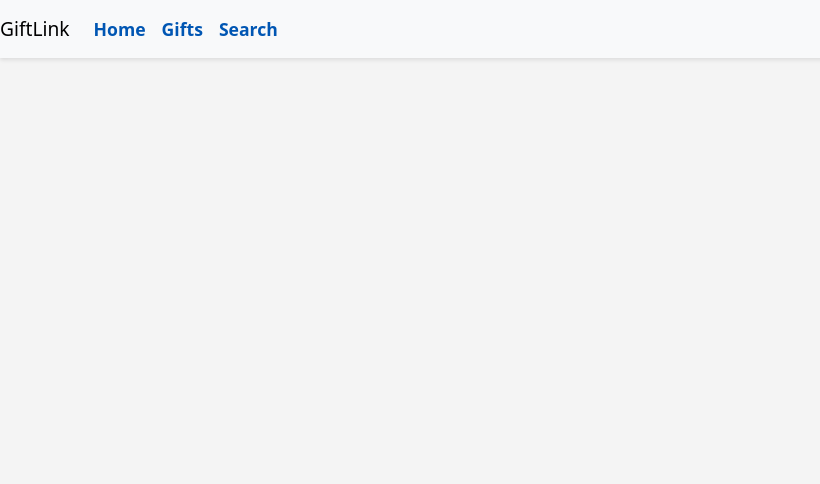
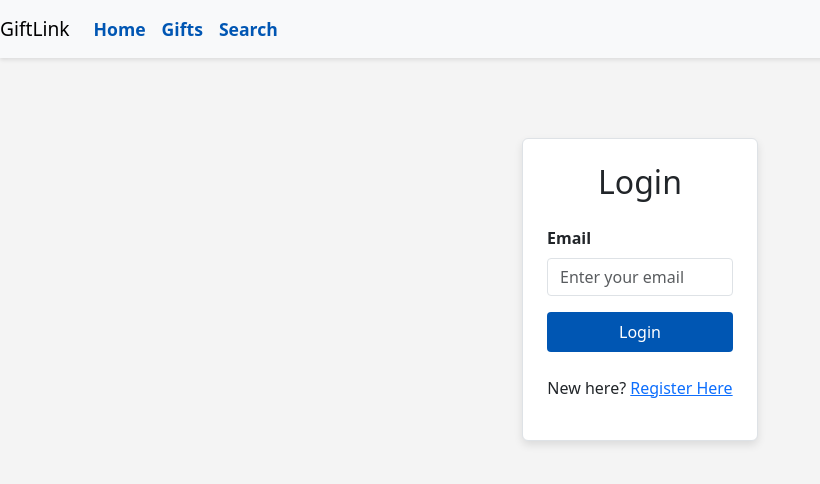
Before and after one commit to cbins13/fullstack-capstone-project, a React (Create React App) app in the folder giftlink-frontend/: page /app/login in a window 1280 px wide. Shown: the top 484 px of the page, without its empty margins (0-820 px from the left). Built offline with nearby package versions, Linux system fonts and the light colour scheme; no server answers.

Commit message:
Implement Create Register and Login Pages

```diff
--- a/giftlink-frontend/src/App.js
+++ b/giftlink-frontend/src/App.js
@@ -6,6 +6,8 @@
 import Navbar from './components/Navbar/Navbar';
 import DetailsPage from './components/DetailsPage/DetailsPage';
 import SearchPage from './components/SearchPage/SearchPage';
+import LoginPage from './components/LoginPage/LoginPage';
+import RegisterPage from './components/RegisterPage/RegisterPage'
 
 function App() {
 
@@ -18,6 +20,8 @@
                 <Route path="/app" element={<MainPage />} />
                 <Route path="/app/product/:productId" element={<DetailsPage />} />
                 <Route path="/app/search" element={<SearchPage/>}/>
+                <Route path="/app/login" element={<LoginPage/>}/>
+                <Route path="/app/register" element={<RegisterPage/>}/>
             </Routes>
         </>
     );
--- /dev/null
+++ b/giftlink-frontend/src/components/LoginPage/LoginPage.css
@@ -0,0 +1,44 @@
+.login-card {
+    background-color: #fff;
+    box-shadow: 0px 4px 8px rgba(0, 0, 0, 0.1);
+}
+
+.login-card .form-label {
+    font-weight: 600;
+}
+
+.login-card input {
+    border-radius: 0.25rem;
+}
+
+.login-card .btn {
+    padding: 0.5rem 1rem;
+    border-radius: 0.25rem;
+}
+
+.login-card .btn-primary {
+    background-color: #0056b3;
+    border: none;
+}
+
+.login-card .btn-secondary {
+    background-color: #dc3545;
+    border: none;
+}
+
+.login-card .text-primary {
+    color: #0056b3;
+}
+
+.login-card .text-secondary {
+    color: #6c757d;
+}
+
+/* Additional styles */
+a.text-primary:hover {
+    text-decoration: underline;
+}
+
+a.text-secondary:hover {
+    text-decoration: underline;
+}
--- /dev/null
+++ b/giftlink-frontend/src/components/LoginPage/LoginPage.js
@@ -0,0 +1,48 @@
+import React, { useState } from 'react';
+import './LoginPage.css';
+
+function LoginPage() {
+
+    //insert code here to create useState hook variables for email, password
+    const [email, setEmail] = useState('');
+    const [password, setPassword] = useState('');
+
+    // insert code here to create handleLogin function and include console.log
+    const handleLogin = async () => {
+        console.log("Inside handleLogin");
+    }
+
+    return (
+        <div className="container mt-5">
+            <div className="row justify-content-center">
+                <div className="col-md-6 col-lg-4">
+                    <div className="login-card p-4 border rounded">
+                        <h2 className="text-center mb-4 font-weight-bold">Login</h2>
+
+                        {/* insert code here to create input elements for the variables email and  password */}
+                        <div className="mb-3">
+                            <label htmlFor="email" className="form-label">Email</label>
+                            <input
+                                id="email"
+                                type="text"
+                                className="form-control"
+                                placeholder="Enter your email"
+                                value={email}
+                                onChange={(e) => setEmail(e.target.value)}
+                            />
+                        </div>
+
+                        {/* insert code here to create a button that performs the `handleLogin` function on click */}
+                        <button className="btn btn-primary w-100 mb-3" onClick={handleLogin}>Login</button>
+                        <p className="mt-4 text-center">
+                            New here? <a href="/app/register" className="text-primary">Register Here</a>
+                        </p>
+
+                    </div>
+                </div>
+            </div>
+        </div>
+    )
+}
+
+export default LoginPage;
--- /dev/null
+++ b/giftlink-frontend/src/components/RegisterPage/RegisterPage.css
@@ -0,0 +1,44 @@
+.register-card {
+    background-color: #fff;
+    box-shadow: 0px 4px 8px rgba(0, 0, 0, 0.1);
+}
+
+.register-card .form-label {
+    font-weight: 600;
+}
+
+.register-card input {
+    border-radius: 0.25rem;
+}
+
+.register-card .btn {
+    padding: 0.5rem 1rem;
+    border-radius: 0.25rem;
+}
+
+.register-card .btn-primary {
+    background-color: #0056b3;
+    border: none;
+}
+
+.register-card .btn-secondary {
+    background-color: #dc3545;
+    border: none;
+}
+
+.register-card .text-primary {
+    color: #0056b3;
+}
+
+.register-card .text-secondary {
+    color: #6c757d;
+}
+
+/* Additional styles */
+a.text-primary:hover {
+    text-decoration: underline;
+}
+
+a.text-secondary:hover {
+    text-decoration: underline;
+}
```
Also changed, not shown: giftlink-frontend/src/components/RegisterPage/Register.js (added, +52 -0 lines).
